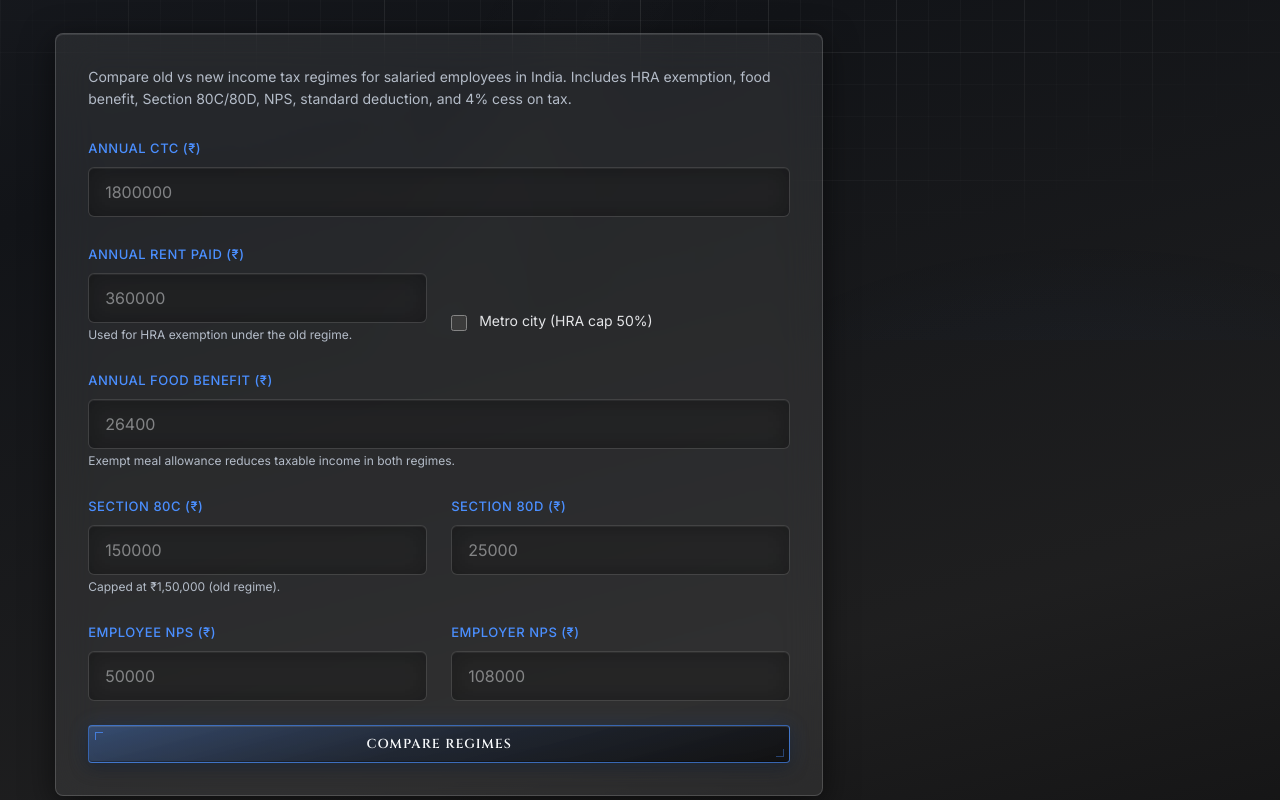
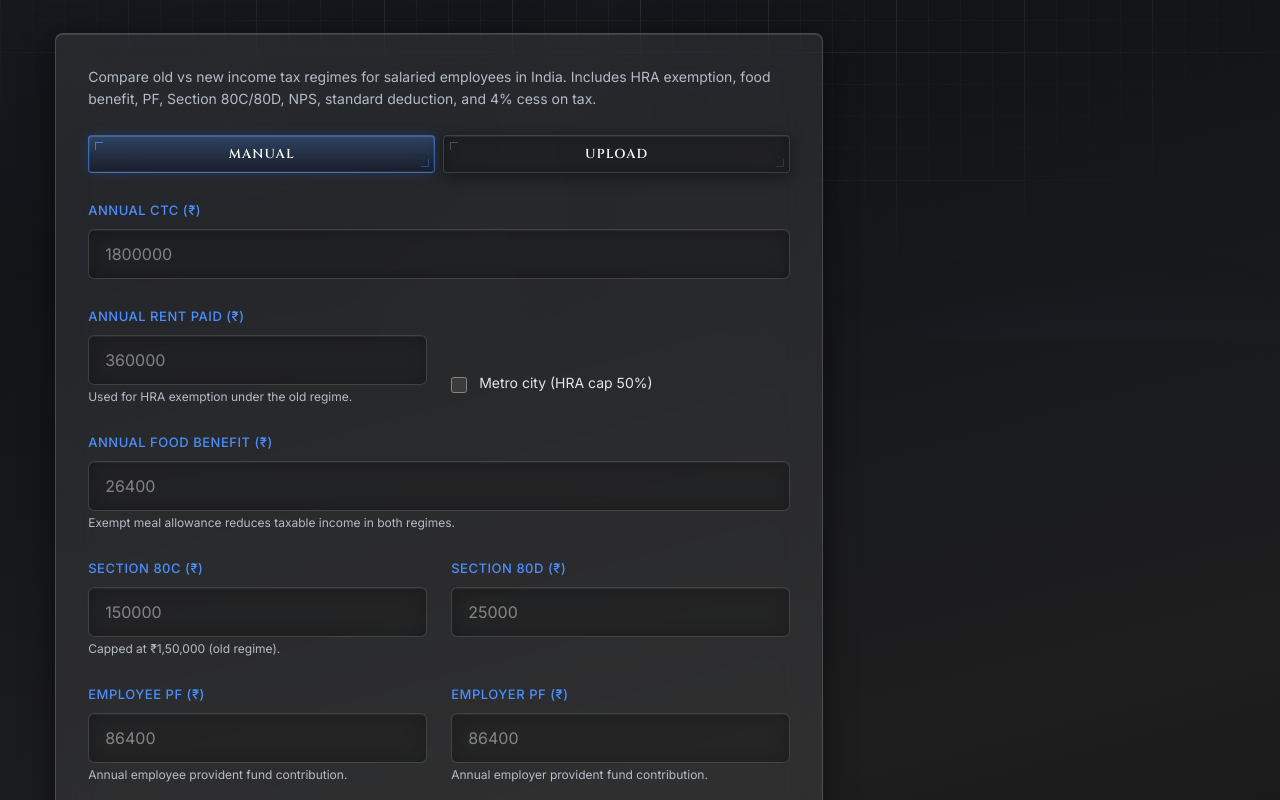
Before and after one commit to vanshaj18/the-research-bharat, a Next.js app: page /tools/tax in a window 1280 px wide. Shown: the part 460-1260 px from the top of the page. Built offline with nearby package versions, Linux system fonts and the light colour scheme; no server answers.

Commit message:
updated tax

```diff
--- a/src/components/tools/TaxCalculator.tsx
+++ b/src/components/tools/TaxCalculator.tsx
@@ -6,24 +6,68 @@ import {
   formatInr,
   type SalaryTaxResult,
 } from "@/lib/indianSalaryTax";
-import { FormEvent, useState } from "react";
+import { type ChangeEvent, FormEvent, useRef, useState } from "react";
+
+type InputMode = "manual" | "upload";
 
 function parseAmount(value: string): number {
   const parsed = parseFloat(value);
   return Number.isFinite(parsed) ? parsed : 0;
 }
 
+function applyUploadPayload(
+  data: Record<string, unknown>,
+  setters: {
+    setCtc: (v: string) => void;
+    setAnnualRentPaid: (v: string) => void;
+    setMetroCity: (v: boolean) => void;
+    setAnnualFoodBenefit: (v: string) => void;
+    setSection80c: (v: string) => void;
+    setSection80d: (v: string) => void;
+    setEmployeePf: (v: string) => void;
+    setEmployerPf: (v: string) => void;
+    setEmployeeNps: (v: string) => void;
+    setEmployerNps: (v: string) => void;
+  },
+) {
+  const numberField = (key: string, setter: (v: string) => void) => {
+    const value = data[key];
+    if (typeof value === "number" && Number.isFinite(value)) {
+      setter(String(value));
+    }
+  };
+
+  numberField("ctc", setters.setCtc);
+  numberField("annualRentPaid", setters.setAnnualRentPaid);
+  numberField("annualFoodBenefit", setters.setAnnualFoodBenefit);
+  numberField("section80c", setters.setSection80c);
+  numberField("section80d", setters.setSection80d);
+  numberField("employeePf", setters.setEmployeePf);
+  numberField("employerPf", setters.setEmployerPf);
+  numberField("employeeNps", setters.setEmployeeNps);
+  numberField("employerNps", setters.setEmployerNps);
+
+  if (typeof data.metroCity === "boolean") {
+    setters.setMetroCity(data.metroCity);
+  }
+}
+
 export default function TaxCalculator() {
+  const [inputMode, setInputMode] = useState<InputMode>("manual");
   const [ctc, setCtc] = useState("");
   const [annualRentPaid, setAnnualRentPaid] = useState("");
   const [metroCity, setMetroCity] = useState(false);
   const [annualFoodBenefit, setAnnualFoodBenefit] = useState("");
   const [section80c, setSection80c] = useState("");
   const [section80d, setSection80d] = useState("");
+  const [employeePf, setEmployeePf] = useState("");
+  const [employerPf, setEmployerPf] = useState("");
   const [employeeNps, setEmployeeNps] = useState("");
   const [employerNps, setEmployerNps] = useState("");
   const [error, setError] = useState("");
+  const [uploadMessage, setUploadMessage] = useState("");
   const [result, setResult] = useState<SalaryTaxResult | null>(null);
+  const fileInputRef = useRef<HTMLInputElement>(null);
 
   function handleSubmit(e: FormEvent<HTMLFormElement>) {
     e.preventDefault();
@@ -36,6 +80,7 @@ export default function TaxCalculator() {
     }
 
     setError("");
+    setUploadMessage("");
     setResult(
       calculateSalary({
         ctc: parsedCtc,
@@ -44,10 +89,50 @@ export default function TaxCalculator() {
         annualFoodBenefit: parseAmount(annualFoodBenefit),
         section80c: parseAmount(section80c),
         section80d: parseAmount(section80d),
+        employeePf: parseAmount(employeePf),
+        employerPf: parseAmount(employerPf),
         employeeNps: parseAmount(employeeNps),
         employerNps: parseAmount(employerNps),
       }),
     );
+  }
+
+  async function handleFileUpload(file: File) {
+    setError("");
+    setUploadMessage("");
+    setResult(null);
+
+    if (file.type === "application/json" || file.name.endsWith(".json")) {
+      try {
+        const text = await file.text();
+        const data = JSON.parse(text) as Record<string, unknown>;
+        applyUploadPayload(data, {
+          setCtc,
+          setAnnualRentPaid,
+          setMetroCity,
+          setAnnualFoodBenefit,
+          setSection80c,
+          setSection80d,
+          setEmployeePf,
+          setEmployerPf,
+          setEmployeeNps,
+          setEmployerNps,
+        });
+        setInputMode("manual");
+        setUploadMessage("Salary data loaded. Review the fields below, then compare regimes.");
+      } catch {
+        setError("Could not parse JSON file. Check the format and try again.");
+      }
+      return;
+    }
+
+    setError("Payslip and PDF upload is coming soon. Use a JSON file or switch to Manual entry.");
+  }
+
+  function handleFileChange(e: ChangeEvent<HTMLInputElement>) {
+    const file = e.target.files?.[0];
+    if (file) void handleFileUpload(file);
+    e.target.value = "";
   }
 
   return (
@@ -58,10 +143,76 @@ export default function TaxCalculator() {
       >
         <p className="text-sm leading-relaxed text-muted">
           Compare old vs new income tax regimes for salaried employees in India.
-          Includes HRA exemption, food benefit, Section 80C/80D, NPS, standard
-          deduction, and 4% cess on tax.
+          Includes HRA exemption, food benefit, PF, Section 80C/80D, NPS,
+          standard deduction, and 4% cess on tax.
         </p>
 
+        <div
+          className="grid grid-cols-2 gap-2"
+          role="group"
+          aria-label="Salary input mode"
+        >
+          {(["manual", "upload"] as const).map((mode) => {
+            const isActive = inputMode === mode;
+            return (
+              <button
+                key={mode}
+                type="button"
+                onClick={() => {
+                  setInputMode(mode);
+                  setError("");
+                  setUploadMessage("");
+                }}
+                aria-pressed={isActive}
+                className={`lab-btn normal-case tracking-normal ${
+                  isActive
+                    ? "lab-btn-active"
+                    : "lab-btn-secondary text-foreground/75"
+                }`}
+              >
+                {mode === "manual" ? "Manual" : "Upload"}
+              </button>
+            );
+          })}
+        </div>
+
+        {inputMode === "upload" ? (
+          <div className="space-y-4 rounded-lg border border-dashed border-border/80 bg-black/20 p-6">
+            <p className="text-sm leading-relaxed text-muted">
+              Upload a JSON salary breakdown to pre-fill the form. Payslip and PDF
+              parsing is coming soon.
+            </p>
+            <input
+              ref={fileInputRef}
+              type="file"
+              accept=".json,application/json"
+              onChange={handleFileChange}
+              className="sr-only"
+            />
+            <button
+              type="button"
+              onClick={() => fileInputRef.current?.click()}
+              className="lab-btn lab-btn-secondary w-full"
+            >
+              Choose file
+            </button>
+            <pre className="overflow-x-auto rounded-md border border-border/60 bg-black/30 p-3 text-xs leading-relaxed text-muted">
+{`{
+  "ctc": 1800000,
+  "annualRentPaid": 360000,
+  "metroCity": true,
+  "annualFoodBenefit": 26400,
+  "employeePf": 86400,
+  "employerPf": 86400,
+  "section80c": 150000,
+  "section80d": 25000,
+  "employeeNps": 50000,
+  "employerNps": 108000
+}`}
+            </pre>
+          </div>
+        ) : (
+          <>
         <label className="block">
           <span className="font-label text-accent">Annual CTC (₹)</span>
           <input
@@ -146,6 +297,38 @@ export default function TaxCalculator() {
 
         <div className="grid gap-6 sm:grid-cols-2">
           <label className="block">
+            <span className="font-label text-accent">Employee PF (₹)</span>
+            <input
+              type="number"
+              min={0}
+              value={employeePf}
+              onChange={(e) => setEmployeePf(e.target.value)}
+              className="glass-input mt-2 w-full px-4 py-3 text-base outline-none"
+              placeholder="86400"
+            />
+            <span className="mt-1 block text-xs text-muted">
+              Annual employee provident fund contribution.
+            </span>
+          </label>
+
+          <label className="block">
+            <span className="font-label text-accent">Employer PF (₹)</span>
+            <input
+              type="number"
+              min={0}
+              value={employerPf}
+              onChange={(e) => setEmployerPf(e.target.value)}
+              className="glass-input mt-2 w-full px-4 py-3 text-base outline-none"
+              placeholder="86400"
+            />
+            <span className="mt-1 block text-xs text-muted">
+              Annual employer provident fund contribution.
+            </span>
+          </label>
+        </div>
+
+        <div className="grid gap-6 sm:grid-cols-2">
+          <label className="block">
             <span className="font-label text-accent">Employee NPS (₹)</span>
             <input
               type="number"
@@ -169,6 +352,12 @@ export default function TaxCalculator() {
             />
           </label>
         </div>
+          </>
+        )}
+
+        {uploadMessage && (
+          <p className="text-sm font-medium text-accent">{uploadMessage}</p>
+        )}
 
         {error && (
           <p role="alert" className="text-sm font-medium text-red-300">
@@ -176,7 +365,11 @@ export default function TaxCalculator() {
           </p>
         )}
 
-        <button type="submit" className="lab-btn lab-btn-primary w-full">
+        <button
+          type="submit"
+          className="lab-btn lab-btn-primary w-full"
+          disabled={inputMode === "upload"}
+        >
           Compare regimes
         </button>
 
```
